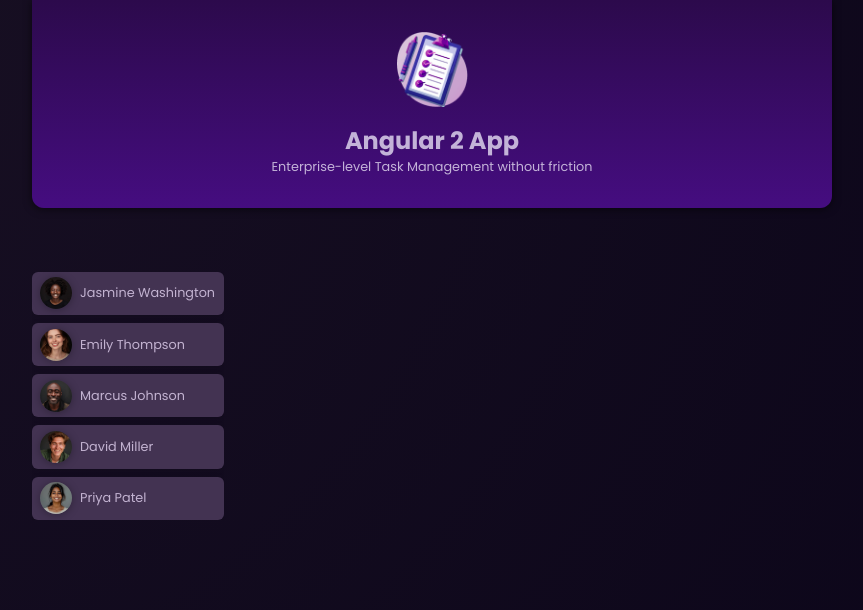
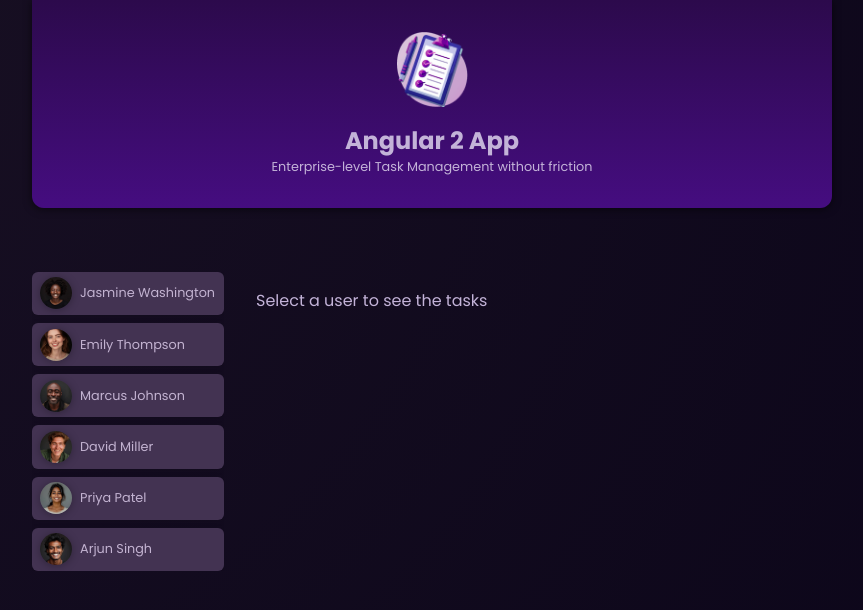
Before and after one commit to AndreaCampisi/TestAngular, an Angular app: page / in a window 1280 px wide. Shown: the top 610 px of the page, without its empty margins (208-1071 px from the left). Built offline with nearby package versions, Linux system fonts and the light colour scheme.

Commit message:
use of for loop and if - create a interface for user

```diff
--- a/src/app/app.component.html
+++ b/src/app/app.component.html
@@ -2,45 +2,16 @@
 
 <main>
   <ul id="users">
+    @for(user of users; track user.id){
     <li>
-      <app-user
-        [id]="users[0].id"
-        [avatar]="users[0].avatar"
-        [name]="users[0].name"
-        (select)="onSelectUser($event.id)"
-      />
+      <app-user [user]="user" (select)="onSelectUser($event)" />
     </li>
-    <li>
-      <app-user
-        [id]="users[1].id"
-        [avatar]="users[1].avatar"
-        [name]="users[1].name"
-        (select)="onSelectUser($event.id)"
-      />
-    </li>
-    <li>
-      <app-user
-        [id]="users[2].id"
-        [avatar]="users[2].avatar"
-        [name]="users[2].name"
-        (select)="onSelectUser($event.id)"
-      />
-    </li>
-    <li>
-      <app-user
-        [id]="users[3].id"
-        [avatar]="users[3].avatar"
-        [name]="users[3].name"
-        (select)="onSelectUser($event.id)"
-      />
-    </li>
-    <li>
-      <app-user
-        [id]="users[4].id"
-        [avatar]="users[4].avatar"
-        [name]="users[4].name"
-        (select)="onSelectUser($event.id)"
-      />
-    </li>
+    }
   </ul>
+
+  @if (selectedUser) {
+    <app-tasks [name]="selectedUser.name" />
+  }@else {
+    <p>Select a user to see the tasks</p>
+  }
 </main>
--- a/src/app/app.component.ts
+++ b/src/app/app.component.ts
@@ -1,18 +1,25 @@
 import { Component } from '@angular/core';
-import { HeaderComponent } from "./header/header.component";
-import { UserComponent } from "./user/user.component";
+import { HeaderComponent } from './header/header.component';
+import { UserComponent } from './user/user.component';
 import { DUMMY_USERS } from './dummy-users';
+import { TasksComponent } from './tasks/tasks.component';
 
 @Component({
   selector: 'app-root',
   standalone: true,
   templateUrl: './app.component.html',
   styleUrl: './app.component.css',
-  imports: [HeaderComponent, UserComponent],
+  imports: [HeaderComponent, UserComponent, TasksComponent],
 })
 export class AppComponent {
   users = DUMMY_USERS;
+  selectedUserId?: string;
+
+  get selectedUser() {
+    return this.users.find((user) => user.id === this.selectedUserId);
+  }
+
   onSelectUser(id: string) {
-    console.log('User selected:', id);
+    this.selectedUserId = id;
   }
 }
--- /dev/null
+++ b/src/app/tasks/tasks.component.html
@@ -0,0 +1 @@
+<h2>{{name}}</h2>
--- a/src/app/user/user.component.html
+++ b/src/app/user/user.component.html
@@ -1,6 +1,6 @@
 <div>
   <button (click)="onSelectUser()">
-    <img [src]="imagePath" [alt]="name" />
-    <span>{{ name }}</span>
+    <img [src]="imagePath" [alt]="user.name" />
+    <span>{{ user.name }}</span>
   </button>
 </div>
--- a/src/app/user/user.component.ts
+++ b/src/app/user/user.component.ts
@@ -1,4 +1,16 @@
 import { Component, Input, Output, EventEmitter } from '@angular/core';
+
+// type User = {
+//   id: string;
+//   avatar: string;
+//   name: string;
+// }
+
+interface User {
+  id: string;
+  avatar: string;
+  name: string;
+}
 
 @Component({
   selector: 'app-user',
@@ -8,16 +20,14 @@
   styleUrl: './user.component.css',
 })
 export class UserComponent {
-  @Input({ required: true }) id!: string;
-  @Input({ required: true }) avatar!: string;
-  @Input({ required: true }) name!: string;
-  @Output() select = new EventEmitter();
+  @Input({ required: true }) user!: User;
+  @Output() select = new EventEmitter<string>();
 
   get imagePath() {
-    return 'assets/users/' + this.avatar;
+    return 'assets/users/' + this.user.avatar;
   }
 
   onSelectUser() {
-    this.select.emit(this.id);
+    this.select.emit(this.user.id);
   }
 }
```
Also changed, not shown: src/app/tasks/tasks.component.ts (added, +13 -0 lines), src/app/tasks/tasks.component.css (added).
